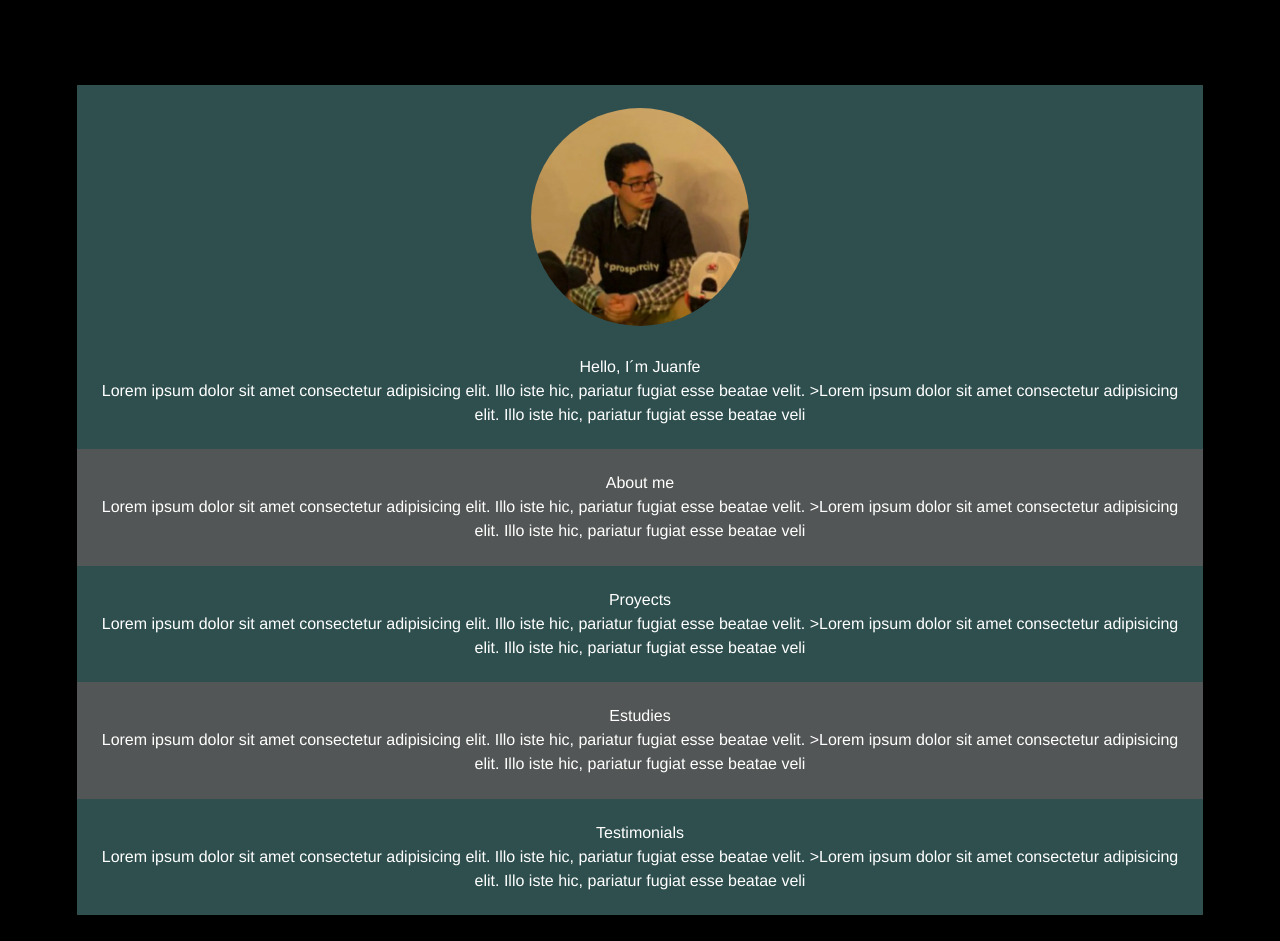
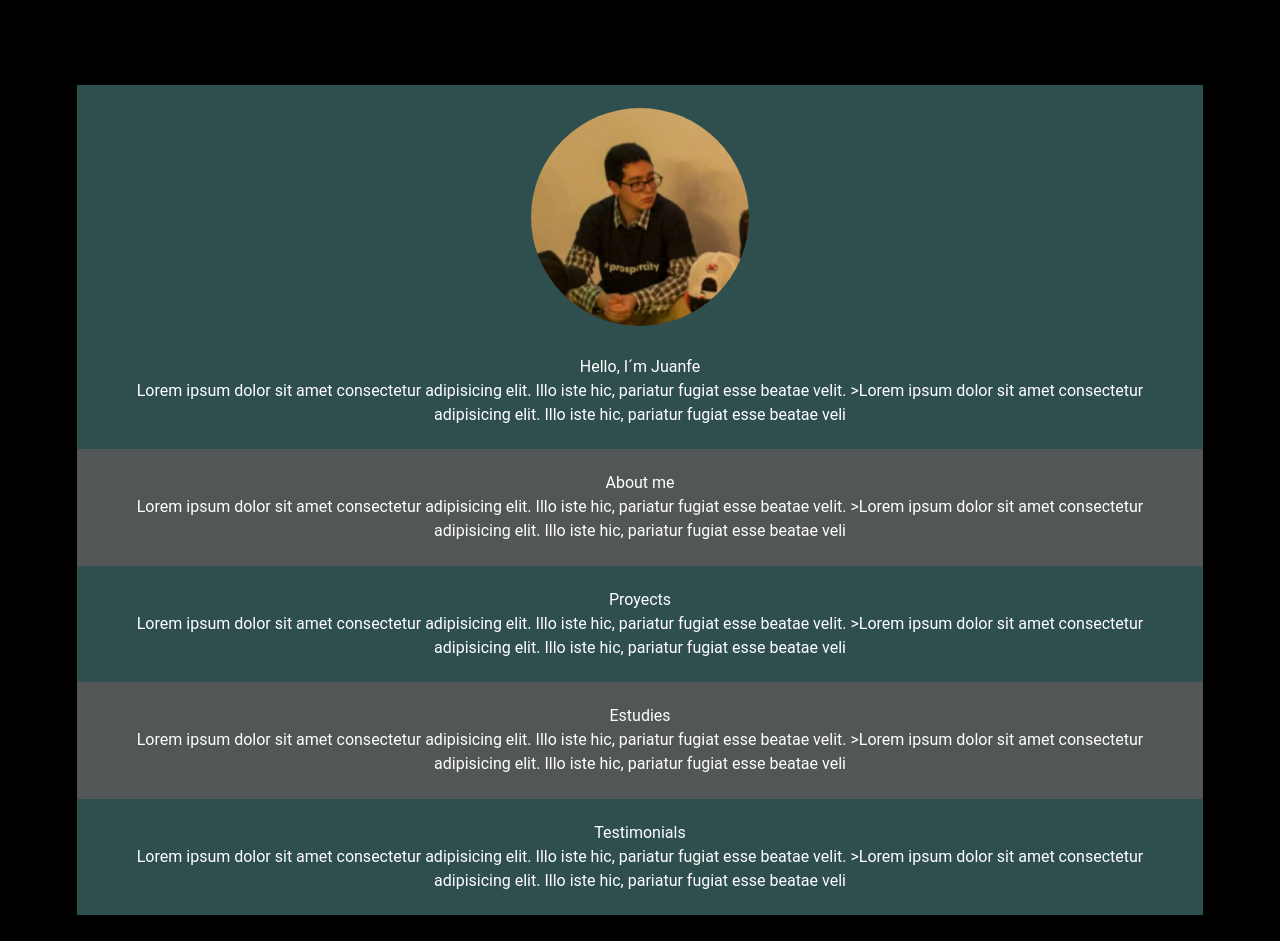
Before and after one commit to juanfetm/portafolio, a Vue app: page / in a window 1280 px wide. Built offline with nearby package versions, Linux system fonts and the light colour scheme.

Commit message:
add font style Roboto  google fonts

```diff
--- a/src/scss/main.css
+++ b/src/scss/main.css
@@ -3,10 +3,12 @@
 
 html{
     background: black;
+
 }
 *{
     margin: 0%;
     padding: 1%;
+    font-family: 'Roboto', sans-serif;;
 }
   img{
     border-radius: 50%;
```
